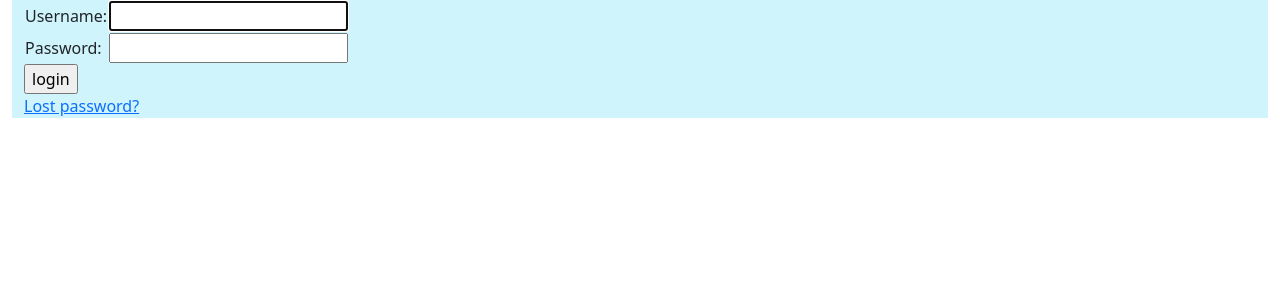
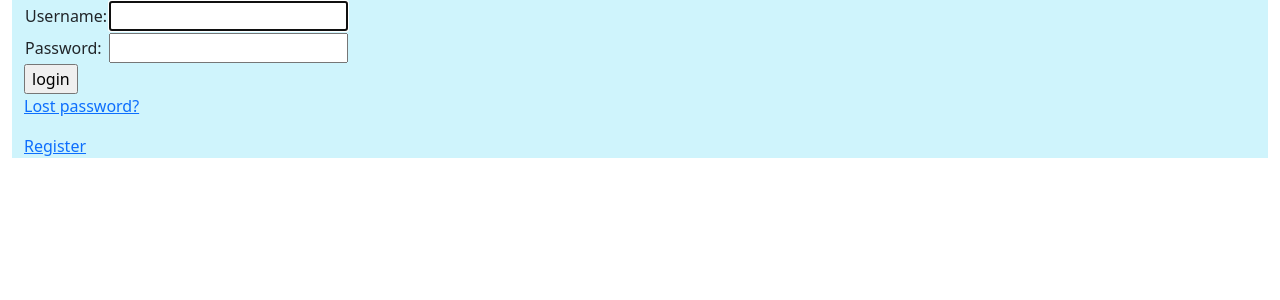
Before and after one commit to kaylee-barcroft/DynamoApp, a Django app: page /accounts/login/ in a window 1280 px wide. Shown: the part 86-386 px from the top of the page. Run offline with Django 4.2, Linux system fonts and the light colour scheme; some libraries are stand-ins or nearby versions.

Commit message:
Fixed register link not showing

```diff
--- a/DynamoApp/templates/registration/login.html
+++ b/DynamoApp/templates/registration/login.html
@@ -39,6 +39,6 @@
 
   {# Assumes you setup the password_reset view in your URLconf #}
   <p><a href="{% url 'password_reset' %}">Lost password?</a></p>
-  {# <p><a href="{% url 'register_page' %}">Register</a></p> #}
+  <p><a href="{% url 'register_page' %}">Register</a></p>
 
 {% endblock %}
```
